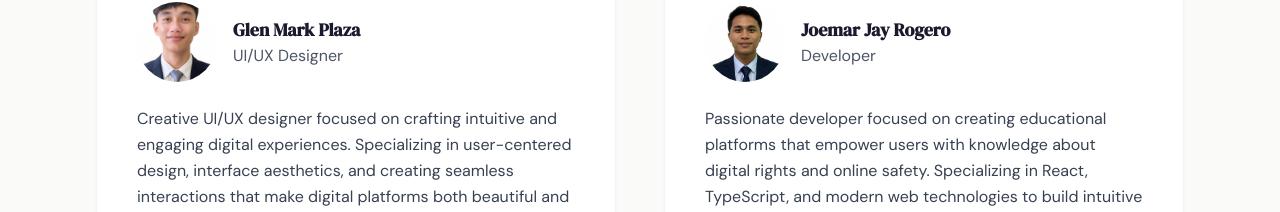
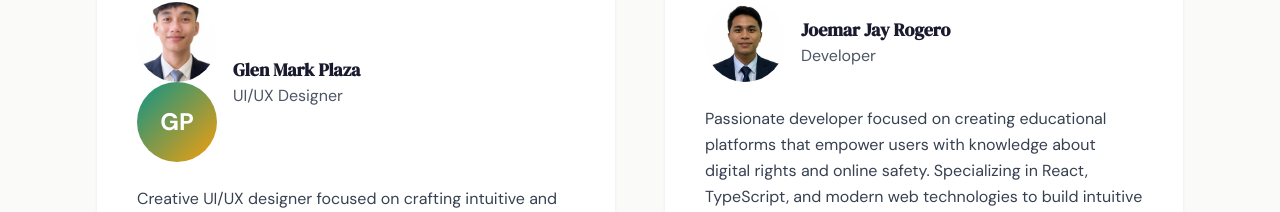
Before and after one commit to jjxd3v/knowyourVoice, a React (Vite) app: page /contact-us in a window 1280 px wide. Shown: the part 440-652 px from the top of the page. Built offline with nearby package versions, Linux system fonts and the light colour scheme; no server answers.

Commit message:
Fix Glen Mark photo visibility and add image caching
- Add debug logging for image loading in ContactUsPage
- Remove hidden fallback to show GP initials by default
- Add Vercel headers for proper image caching
- Ensure images serve with correct cache control headers

```diff
--- a/src/pages/ContactUsPage.tsx
+++ b/src/pages/ContactUsPage.tsx
@@ -49,12 +49,16 @@ export const ContactUsPage: React.FC = () => {
                 src="/images/glen-profile.jpg"
                 alt="Glen Mark Plaza"
                 className="w-20 h-20 rounded-full object-cover mr-4"
+                onLoad={(e) => {
+                  console.log('Glen profile image loaded successfully');
+                }}
                 onError={(e) => {
+                  console.error('Failed to load Glen profile image:', e.currentTarget.src);
                   e.currentTarget.style.display = 'none';
                   e.currentTarget.nextElementSibling?.classList.remove('hidden');
                 }}
               />
-              <div className="w-20 h-20 bg-gradient-to-br from-primary to-secondary rounded-full flex items-center justify-center text-white font-bold text-2xl mr-4 hidden">
+              <div className="w-20 h-20 bg-gradient-to-br from-primary to-secondary rounded-full flex items-center justify-center text-white font-bold text-2xl mr-4">
                 GP
               </div>
             </div>
```
Also changed, not shown: vercel.json.
